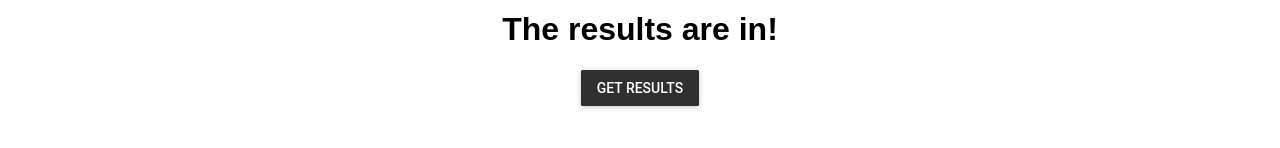
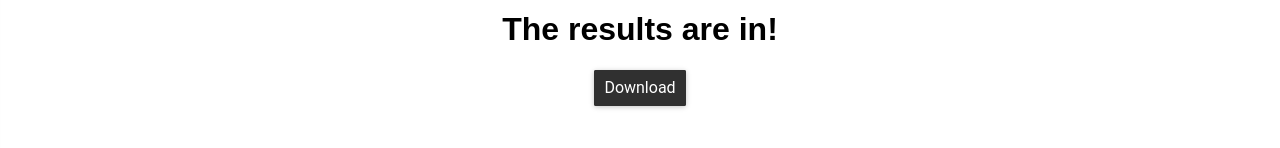
Before and after one commit to pelovett/CrestedDuckTeamMatcher, a React (Create React App) app in the folder team-app/: page /result in a window 1280 px wide. Both pictures are taken after a click on the button "Upload". Shown: the part 274-422 px from the top of the page. Built offline with nearby package versions, Linux system fonts and the light colour scheme; no server answers; what react-tap-event-plugin would draw is missing.

Commit message:
react downloads

```diff
--- a/team-app/src/App.js
+++ b/team-app/src/App.js
@@ -8,6 +8,9 @@ import FlatButton from 'material-ui/FlatButton';
 import Drawer from 'material-ui/Drawer';
 import injectTapEventPlugin from 'react-tap-event-plugin';
 import MenuItem from 'material-ui/MenuItem';
+import {CSVLink, CSVDownload} from 'react-csv';
+
+
 
 import Main from './Main';
 
@@ -32,6 +35,9 @@ const styles = {
   link: {
     textDecoration: 'none',
     color: 'white',
+    width: 30,
+    paddingLeft: 10,
+    paddingRight: 10,
   },
 };
 
@@ -39,8 +45,11 @@ const styles = {
 class App extends Component {
   constructor(props) {
     super(props);
-    this.state = {open: false, csvData: null };
+    this.state = {open: false, csvData: [] };
     this.handleToggle = this.handleToggle.bind(this);
+    this.handle_csv = this.handle_csv.bind(this);
+    this.make_csv = this.make_csv.bind(this);
+
     this.goHome = this.goHome.bind(this);
     this.sendXHRequest = this.sendXHRequest.bind(this);
     this.handleClick = this.handleClick.bind(this);
@@ -49,6 +58,9 @@ class App extends Component {
 
   handleToggle() {
     this.setState({ open: !this.state.open });
+  }
+  handle_csv(csv_data) {
+    this.setState({ csvData: csv_data });
   }
 
   goHome() {
@@ -100,11 +112,13 @@ class App extends Component {
     alert(JSON.stringify(this.state.csvData));
     // Send
     xhr.send(JSON.stringify(this.state.csvData));
+
+    //return this.state.csvData
   }
 
 
-  handleClick(event) {
-    event.preventDefault();
+  make_csv() {
+    //event.preventDefault();
 
     // Switching div from Main to Result
     var main = document.getElementById('mainDiv');
@@ -131,7 +145,37 @@ class App extends Component {
     // location.href = 'result';
   }
 
+
+    handleClick(event) {
+      event.preventDefault();
+
+      // Switching div from Main to Result
+      var main = document.getElementById('mainDiv');
+      main.style.display = 'none';
+      var result = document.getElementById('resultDiv');
+      result.style.display = 'block';
+
+      alert("Handle Click called!");
+      var formData = new FormData();
+
+      var fileInput = document.getElementById('csv_file');
+
+      var file = fileInput.files[0];
+
+      formData.append('csv_file', file);
+
+      // Sending to location defined in form
+      var form = document.getElementById('file-form');
+      var action = form.getAttribute('action');
+
+      var uri = "http://localhost:5000" + action;
+
+      this.sendXHRequest(formData, uri);
+      // location.href = 'result';
+    }
+
   render() {
+    this.make_csv;
     return (
       <MuiThemeProvider muiTheme={getMuiTheme(darkBaseTheme)}>
         <div className="App">
@@ -179,9 +223,13 @@ class App extends Component {
           </div>
           <div className="Result" style={styles.result} id="resultDiv">
             <h1>The results are in!</h1>
-              <RaisedButton
-                label="Get Results"
-                onClick={this.resultXHRequest}>
+              <RaisedButton>
+              <CSVLink data={this.state.csvData} style={styles.link}
+                filename={"TeamsByRow.csv"}
+                className="btn btn-primary"
+                target="_blank">
+                Download
+              </CSVLink>
               </RaisedButton>
           </div>
         </div>
--- a/team-app/src/Result.js
+++ b/team-app/src/Result.js
@@ -1,5 +1,6 @@
 import React, { Component } from 'react';
 import RaisedButton from 'material-ui/RaisedButton';
+import {CSVLink, CSVDownload} from 'react-csv';
 
 const styles = {
   container: {
@@ -27,6 +28,7 @@ class Result extends Component {
 			if (xhr.readyState === 4) {
 				if (xhr.status === 200) {
 					alert(xhr.responseText)
+
 					// browserHistory.push('result');
 					// this.context.router.push('/result');
 					// this.props.route.parentCallback(xhr.responseText);
@@ -67,6 +69,10 @@ class Result extends Component {
 
 	render() {
 		var data;
+    var csvDatar =[ ['firstname', 'lastname', 'email'],['Ahmed', 'Tomi' , 'ah@smthing.co.com'] ,
+      ['Raed', 'Labes' , 'rl@smthing.co.com'] ,
+      ['Yezzi','Min l3b', 'ymin@cocococo.com']
+    ];
 		if(this.props.csvData == null) {
 			data = "Nothing to show";
 		}
@@ -83,6 +89,12 @@ class Result extends Component {
 		            	{/*<input type="submit" id="input" style={{ display: 'none' }} />*/}
 		            </RaisedButton>
 		        {/*</form>*/}
+            <CSVLink data={csvDatar}
+              filename={"my-file.csv"}
+              className="btn btn-primary"
+              target="_blank">
+              Download me
+            </CSVLink>
 			</div>
 		);
 	}
```
Also changed, not shown: 1 other file (tests, documents, lock files or other folders).
